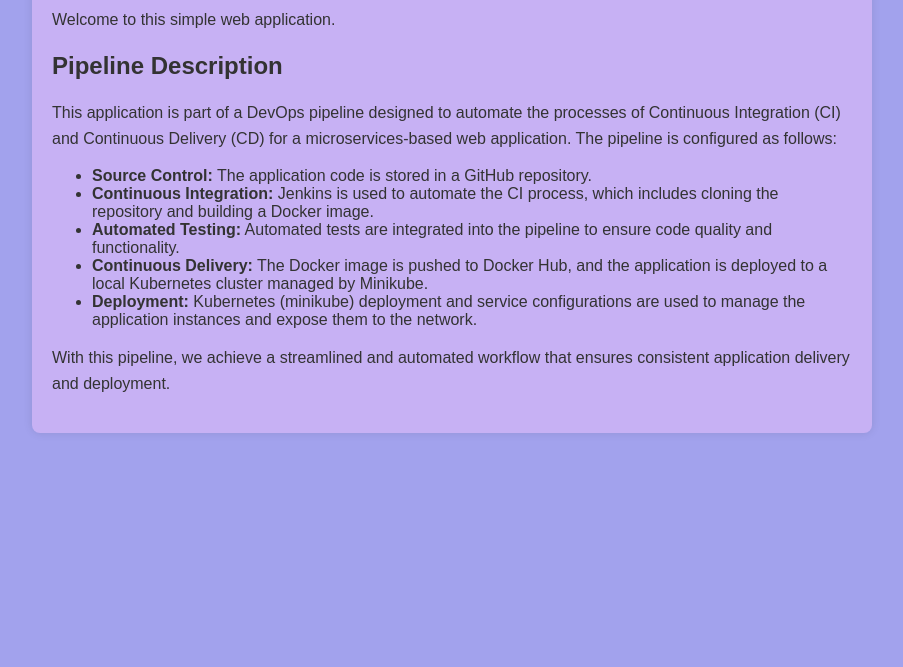
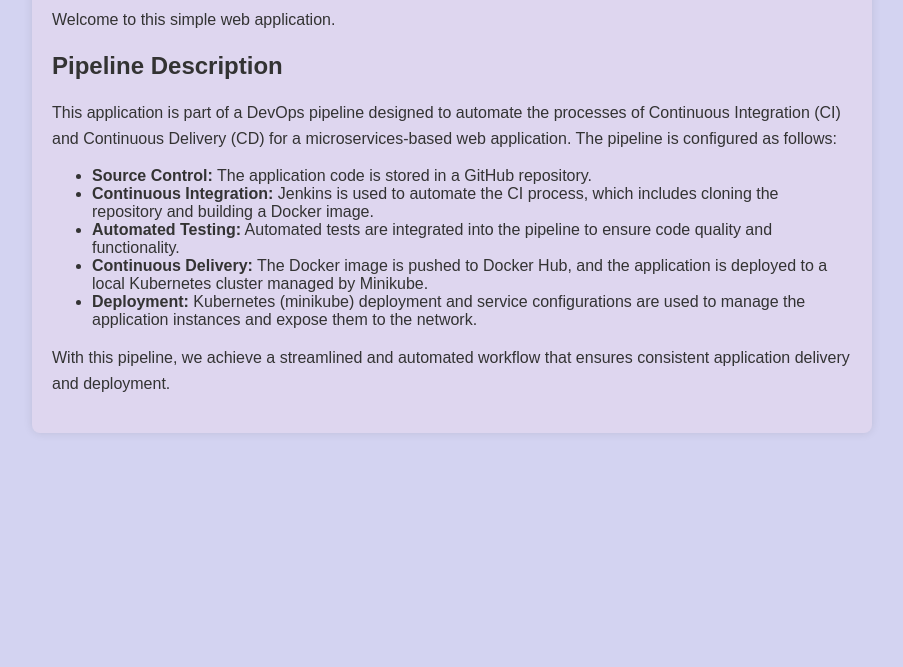
Before and after one commit to ardixus/my_firstime, a plain HTML site: page src/index.html in a window 1280 px wide. Shown: the part 133-800 px from the top of the page, without its empty margins (188-1091 px from the left). Drawn offline with Linux system fonts and the light colour scheme.

Commit message:
add nodeport in service and color code in html

```diff
--- a/src/index.html
+++ b/src/index.html
@@ -8,7 +8,7 @@
         body {
             font-family: Arial, sans-serif;
             margin: 40px;
-            background-color: #a2a2ed;
+            background-color: #d3d3f1;
             color: #333;
         }
         h1 {
@@ -21,7 +21,7 @@
             max-width: 800px;
             margin: 0 auto;
             padding: 20px;
-            background-color: #c7b1f4;
+            background-color: #ded6ef;
             border-radius: 8px;
             box-shadow: 0 0 10px rgba(0, 0, 0, 0.1);
         }
```
Also changed, not shown: 1 other file.
